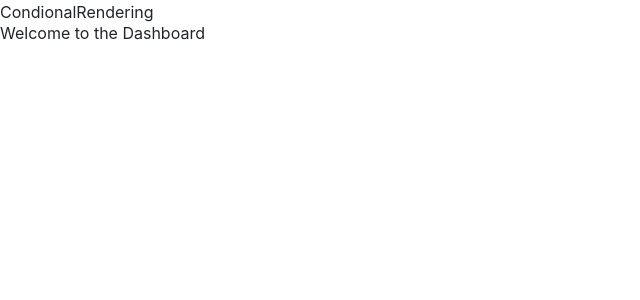
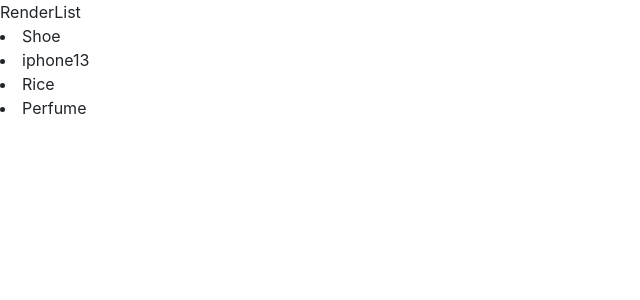
Before and after one commit to jamesoyanna/React-training, a React (Create React App) app: page / in a window 1280 px wide. Shown: the top 300 px of the page, without its empty margins (0-640 px from the left). Built offline with nearby package versions, Linux system fonts and the light colour scheme.

Commit message:
Add rendering list

```diff
--- a/src/App.js
+++ b/src/App.js
@@ -1,11 +1,11 @@
 import React from 'react'
 import './App.css'
-import CondionalRendering from './components/CondionalRendering'
+import RenderList from './components/RenderList'
 
 export default function App() {
   return (
     <div>
-      <CondionalRendering />
+     <RenderList />
     </div>
   )
 }
--- /dev/null
+++ b/src/components/RenderList.js
@@ -0,0 +1,22 @@
+import React from 'react';
+const products  =[
+{title: "Shoe", id:1},
+{title:"iphone13", id:2},
+{title:"Rice", id:3},
+{title:"Perfume", id:4}
+]
+
+const productList = products.map(product =>
+    <li key ={product.id}>
+        {product.title}
+    </li>
+)
+const RenderList = () => {
+  return (
+    <div>RenderList
+        {productList}
+    </div>
+  )
+}
+
+export default RenderList
```
